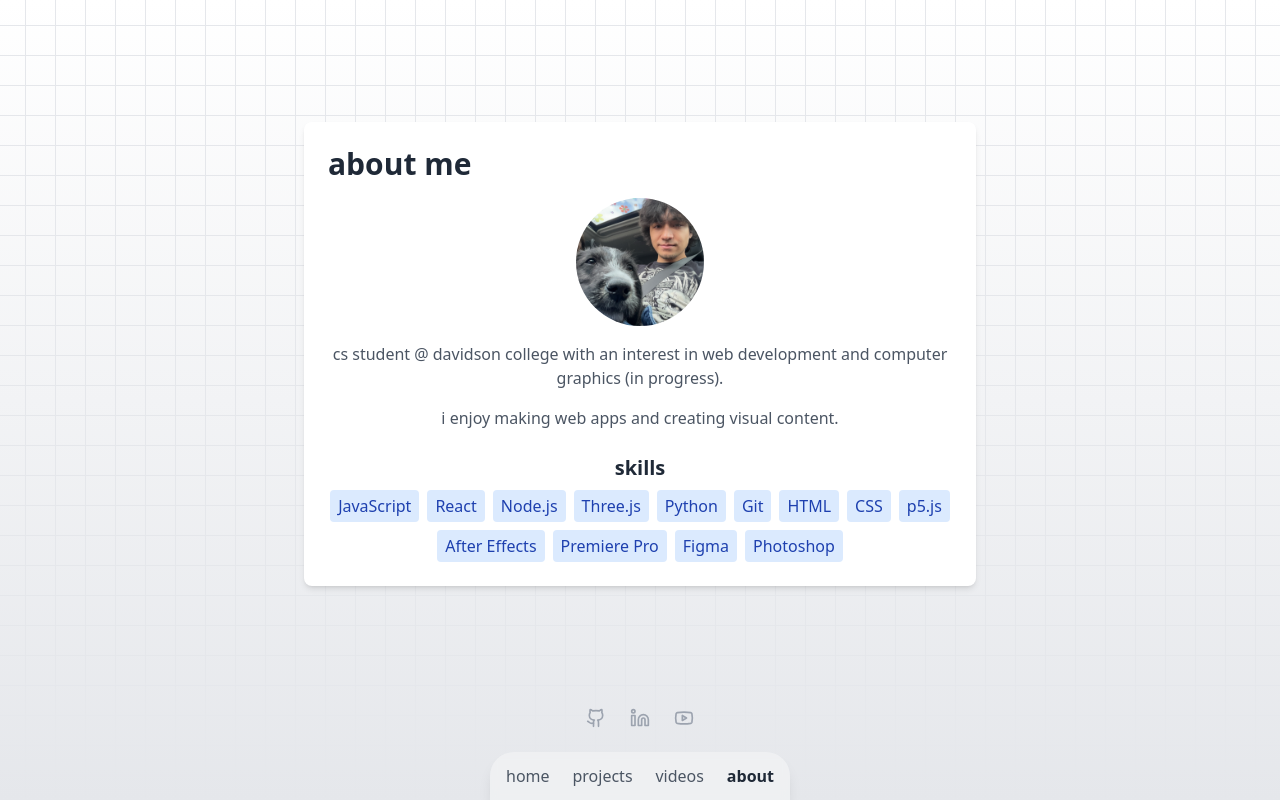
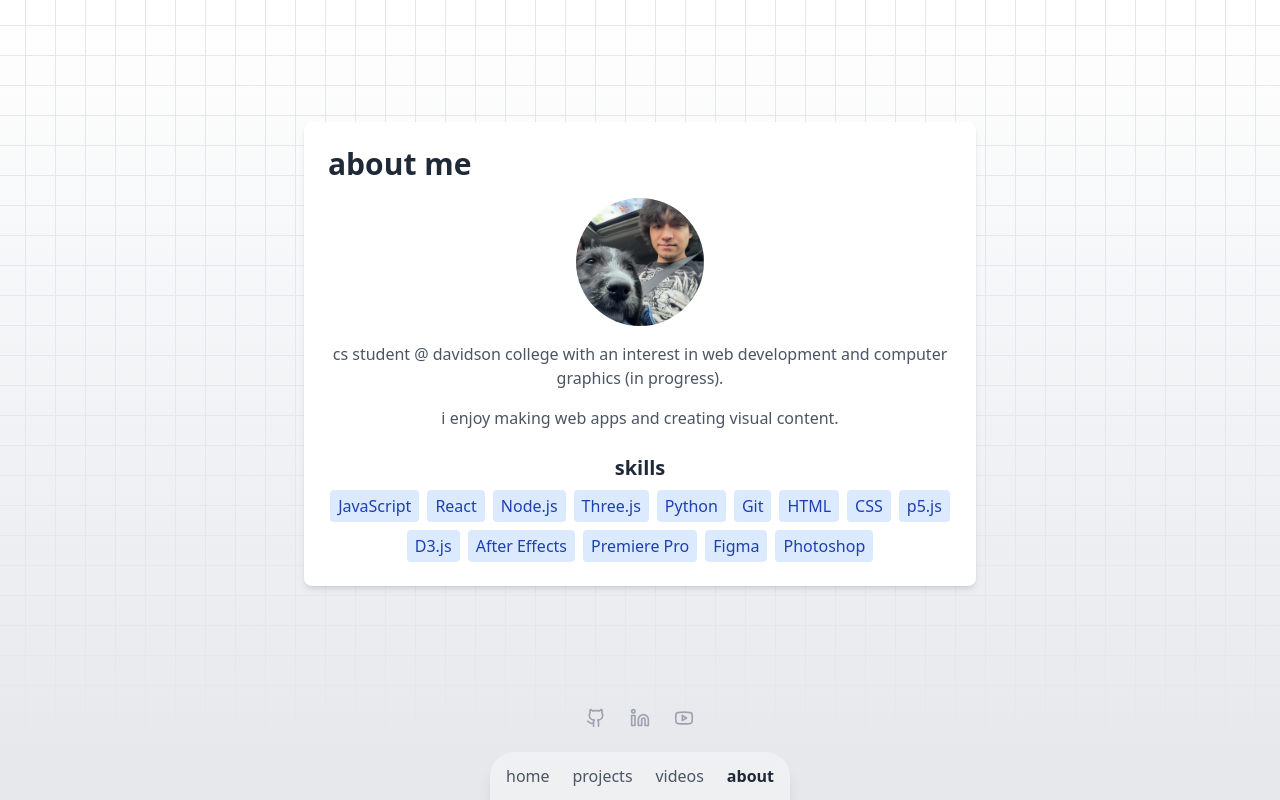
Before and after one commit to yodering/portfolio-react, a React (Vite) app: page /about in a window 1280 px wide. Built offline with nearby package versions, Linux system fonts and the light colour scheme; the HTML template or start-up script is replaced by a standard one.

Commit message:
added d3

```diff
--- a/src/About.jsx
+++ b/src/About.jsx
@@ -18,7 +18,7 @@ const About = () => {
       <div className="mt-6">
         <h3 className="text-xl font-semibold text-gray-800 mb-2 text-center">skills</h3>
         <div className="flex flex-wrap justify-center gap-2">
-          {['JavaScript', 'React', 'Node.js', 'Three.js', 'Python', 'Git', 'HTML','CSS','p5.js', 'After Effects', 'Premiere Pro', 'Figma', 'Photoshop'].map((skill, index) => (
+          {['JavaScript', 'React', 'Node.js', 'Three.js', 'Python', 'Git', 'HTML','CSS','p5.js', 'D3.js', 'After Effects', 'Premiere Pro', 'Figma', 'Photoshop'].map((skill, index) => (
             <span key={index} className="bg-blue-100 text-blue-800 px-2 py-1 rounded">
               {skill}
             </span>
```
